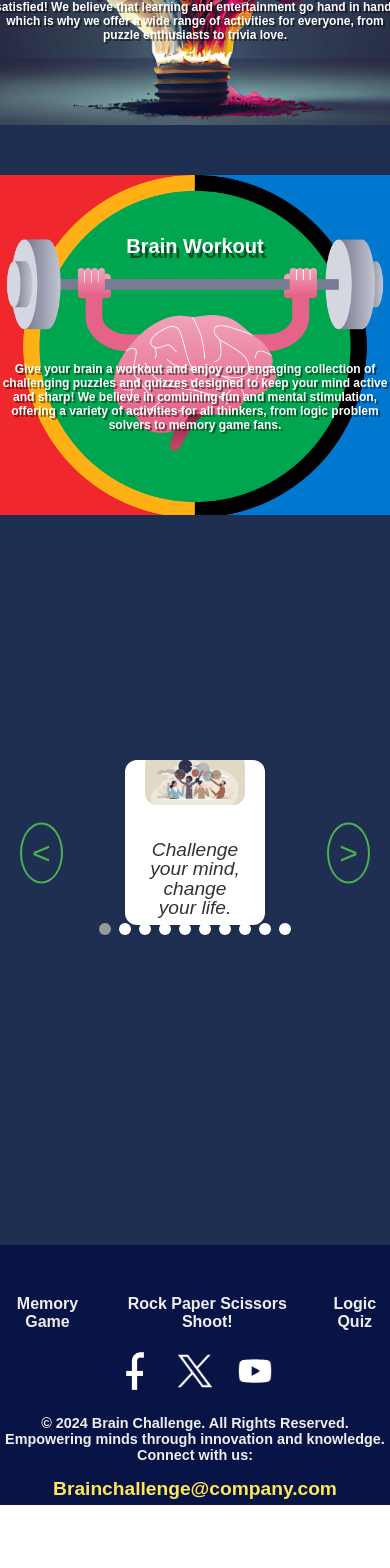
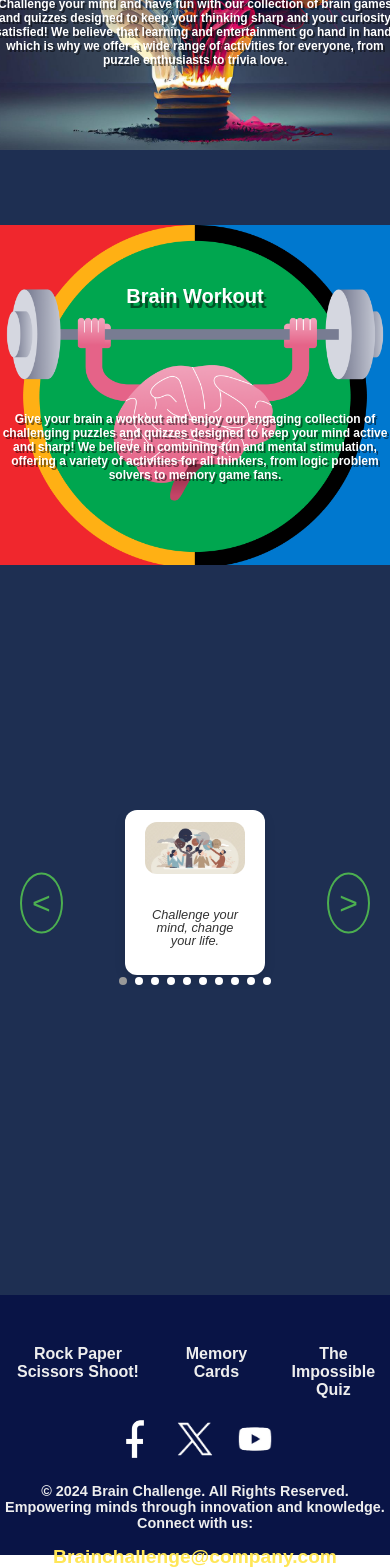
Before and after one commit to Urannni/BrainChallenge, a React (Create React App) app: page / in a window 390 px wide. Shown: the part 290-1858 px from the top of the page. Before the commit the page ends 1795 px from the top, so only its background shows below. Built offline with nearby package versions, Linux system fonts and the light colour scheme.

Commit message:
made general fixes and the website is closing of to an end

```diff
--- a/src/App.css
+++ b/src/App.css
@@ -68,7 +68,7 @@
 }
 .brainbulb:hover,
 .brainworkout:hover {
-  transform:scale(0.93);
+  transform: scale(0.93);
   transition: 0.5s;
 }
 
@@ -82,14 +82,14 @@
   .brainbulb {
     height: 300px;
     width: 400px;
-    margin: 25px;
+    margin: 50px 25px 25px 25px;
     padding: 20px;
   }
 
   .brainworkout {
     height: 300px;
     width: 400px;
-    margin: 25px;
+    margin: 50px 25px 25px 25px;
     padding: 20px;
   }
 
--- a/src/components/Cards.css
+++ b/src/components/Cards.css
@@ -88,8 +88,8 @@
 
 .swiper-pagination-bullet {
   background-color: #ffffff;
-  width: 12px;
-  height: 12px;
+  width: 10px;
+  height: 10px;
   margin: 0 5px;
   border-radius: 50%;
   opacity: 1;
@@ -106,3 +106,14 @@
   background-color: #4caf50;
   border-color: #4caf50;
 }
+
+/* Responsivity */
+@media (max-width:768px) {
+  .quote{
+    font-size: 0.8rem;
+  }
+  .swiper-pagination-bullet{
+    width: 8px;
+    height: 8px;
+  }
+}
--- a/src/components/Footer.css
+++ b/src/components/Footer.css
@@ -51,7 +51,7 @@ footer {
 
   .footer-text {
     margin: 20px 0 10px;
-    font-size: 0.9rem;
+    font-size: 0.8rem;
   }
 
   .footer-email {
@@ -62,3 +62,12 @@ footer {
   .footer-email:hover {
     text-decoration: underline;
   }
+
+  @media (max-width:768px){
+    footer{
+      height: 200px;
+    }
+    .footer-text{
+      font-size: 0.6rem;
+    }
+  }
--- a/src/components/Footer.jsx
+++ b/src/components/Footer.jsx
@@ -11,18 +11,18 @@ function Footer() {
       <div className="footer-container">
         <ul className="footer-links">
           <li>
-            <Link to="/MemoryCards" className="footer-link">
-              Memory Game
-            </Link>
-          </li>
-          <li>
             <Link to="/Game" className="footer-link">
               Rock Paper Scissors Shoot!
             </Link>
           </li>
           <li>
+            <Link to="/MemoryCards" className="footer-link">
+              Memory Cards
+            </Link>
+          </li>
+          <li>
             <Link to="/Quiz" className="footer-link">
-              Logic Quiz
+              The Impossible Quiz
             </Link>
           </li>
         </ul>
--- a/src/components/Navbar.css
+++ b/src/components/Navbar.css
@@ -56,6 +56,7 @@
 .navbar-links.open {
   visibility: visible;
   display: flex;
+  position: absolute;
 }
 
 .navbar-link {
--- a/src/components/Navbar.jsx
+++ b/src/components/Navbar.jsx
@@ -23,7 +23,7 @@ const Navbar = () => {
         <ul className={`navbar-links ${isOpen ? 'open' : ''}`}>
           <li>
             <Link to="/Game" className="navbar-link">
-              Rock Paper Scissors
+              Rock Paper Scissors Shoot!
             </Link>
           </li>
           <li>
```
